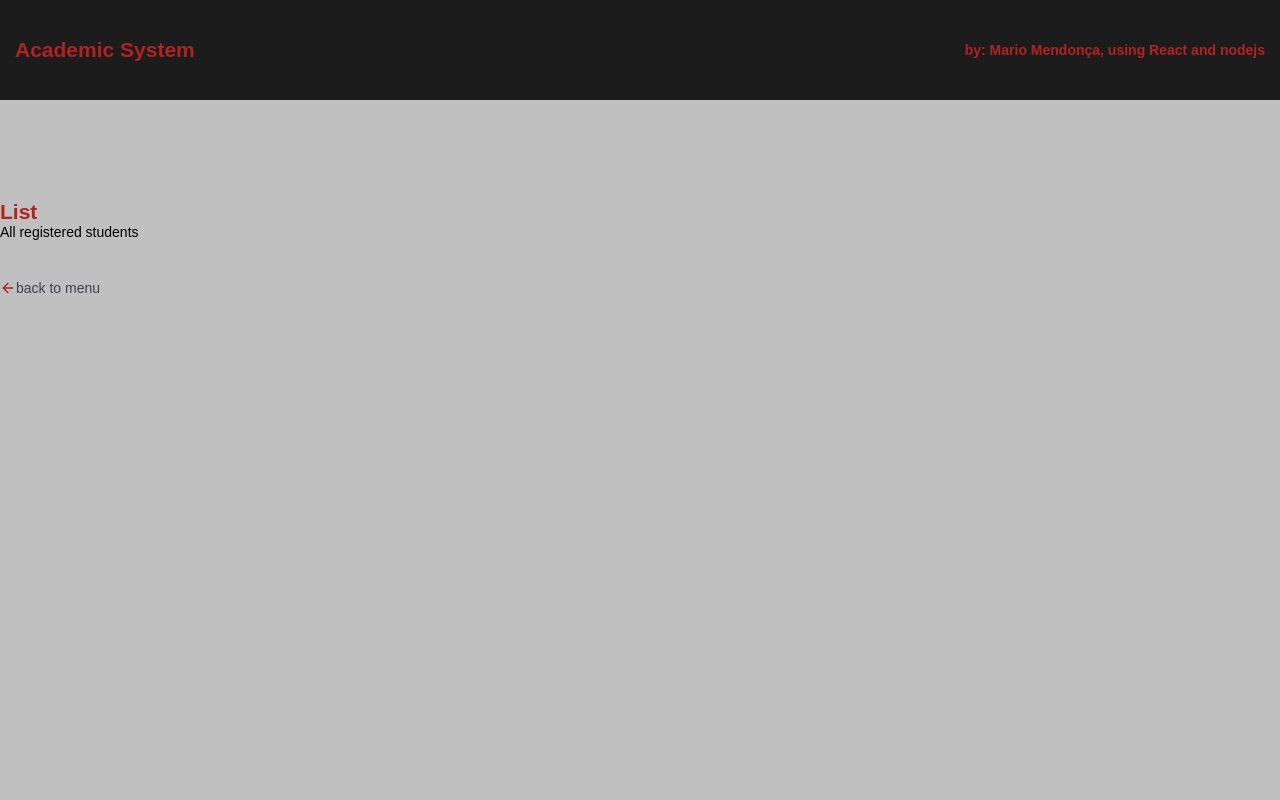
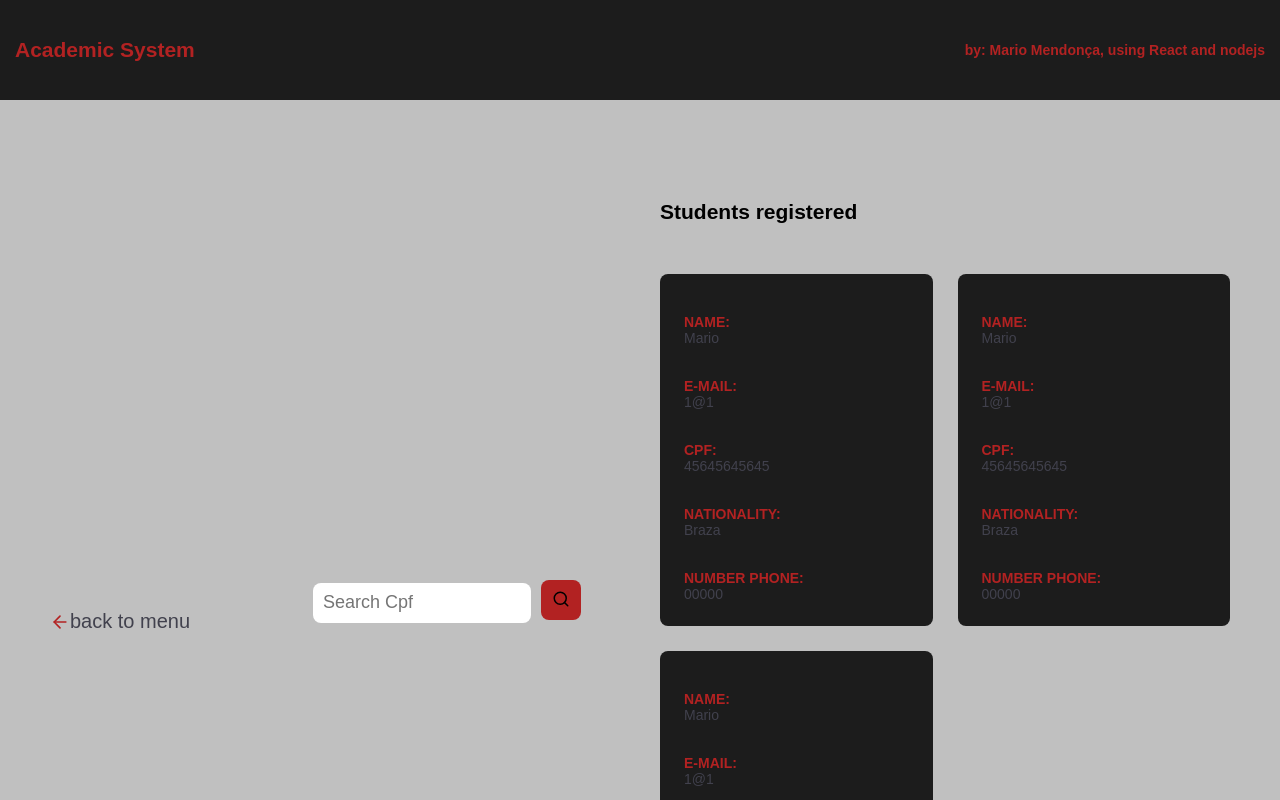
Before and after one commit to mariomendonca/CRUD-academic-system, a React (Create React App) app in the folder frontend/: page /list in a window 1280 px wide. Shown: the top 800 px of the page. Built offline with nearby package versions, Linux system fonts and the light colour scheme.

Commit message:
mudanças front

```diff
--- a/frontend/src/pages/Home/styles.css
+++ b/frontend/src/pages/Home/styles.css
@@ -46,5 +46,4 @@
     margin: 0 auto;
     grid-gap: 40px;
     padding: 150px;
-
 }
--- a/frontend/src/pages/List/index.js
+++ b/frontend/src/pages/List/index.js
@@ -1,22 +1,93 @@
-import React from 'react'
+import React, {useEffect} from 'react'
 import { Link } from 'react-router-dom'
-import { FiArrowLeft } from 'react-icons/fi'
+import { FiArrowLeft, FiSearch } from 'react-icons/fi'
 
+import './styles.css'
 export default function List(){
+    //2 parametros, o primeiro
+    useEffect(() => {}, [])
+
+
     return (
         <div className="list-container">
             <div className="header">
                 <h2>Academic System</h2>
                 <h4>by: Mario Mendonça, using React and nodejs</h4>
             </div>
-            <section>
-                <h1>List</h1>
-                    <p>All registered students</p>
-                    <Link className='back-link' to='/'>
-                        <FiArrowLeft size={16} color='#B22222'/>
-                            back to menu
-                    </Link>
-            </section>
+
+            <div className="content">
+
+                <section>
+
+                        <Link className='back-link-list' to='/'>
+                            <FiArrowLeft size={20} color='#B22222'/>
+                                back to menu
+                        </Link>
+
+                        <div className='search'>
+                        <input
+                          placeholder="Search Cpf"
+                          className='cpfInput'
+                        />
+                        <button className='search-btn'><FiSearch/></button>
+                        </div>
+                </section>
+                <div className="list">
+                    <h2 className='title-list'>Students registered</h2>
+
+                    <ul>
+                        <li>
+                            <strong>NAME:</strong>
+                            <p>Mario</p>
+
+                            <strong>E-MAIL:</strong>
+                            <p>1@1</p>
+
+                            <strong>CPF:</strong>
+                            <p>45645645645</p>
+
+                            <strong>NATIONALITY:</strong>
+                            <p>Braza</p>
+
+                            <strong>NUMBER PHONE:</strong>
+                            <p>00000</p>
+                        </li>
+                        <li>
+                            <strong>NAME:</strong>
+                            <p>Mario</p>
+
+                            <strong>E-MAIL:</strong>
+                            <p>1@1</p>
+
+                            <strong>CPF:</strong>
+                            <p>45645645645</p>
+
+                            <strong>NATIONALITY:</strong>
+                            <p>Braza</p>
+
+                            <strong>NUMBER PHONE:</strong>
+                            <p>00000</p>
+                        </li>
+                        <li>
+                            <strong>NAME:</strong>
+                            <p>Mario</p>
+
+                            <strong>E-MAIL:</strong>
+                            <p>1@1</p>
+
+                            <strong>CPF:</strong>
+                            <p>45645645645</p>
+
+                            <strong>NATIONALITY:</strong>
+                            <p>Braza</p>
+
+                            <strong>NUMBER PHONE:</strong>
+                            <p>00000</p>
+                        </li>
+                    </ul>
+                </div>
+            </div>
         </div>
+
     )
 }
--- a/frontend/src/pages/List/styles.css
+++ b/frontend/src/pages/List/styles.css
@@ -0,0 +1,76 @@
+.search-btn{
+    width: 40px;
+    height: 40px;
+    background-color:#B22222 ;
+}
+
+.content{
+    width: 100%;
+    max-width: 1180px;
+    padding: 0;
+}
+
+.list-container section{
+    display: flex;
+    align-items: center;
+    justify-content: space-between;
+}
+
+.cpfInput {
+    font: 400 18px Dosis, sans-serif;
+    margin: 5px;
+    border-radius: 8px;
+    border: 0;
+    height: 40px;
+    width: 70%;
+    max-width:400px ;
+    padding: 10px;
+}
+
+.back-link-list {
+    display: flex;
+    align-items: center;
+    margin-top: 40px;
+    color: #41414d;
+    text-decoration: none;
+    font-weight: 500;
+    transition: opacity 0.2s;
+    font-size: 20px;
+}
+
+.back-link-list:hover {
+    opacity: 0.8;
+}
+
+ul {
+    display: grid;
+    grid-template-columns: 1fr 1fr;
+    grid-gap: 25px;
+    list-style: none; /*tirar as bolinhas da lista  */
+}
+
+li{
+    background-color: #1c1c1c;
+    padding: 24px;
+    border-radius: 8px;
+    position: relative;
+
+}
+
+strong{
+    display: block;
+    margin-top: 16px;
+    color: #B22222;
+}
+
+li p{
+    color: #41414d;
+}
+
+li p + strong{
+    margin-top: 32px;
+}
+
+.title-list{
+    margin-bottom: 50px;
+}
```
Also changed, not shown: 1 other file (tests, documents, lock files or other folders).
